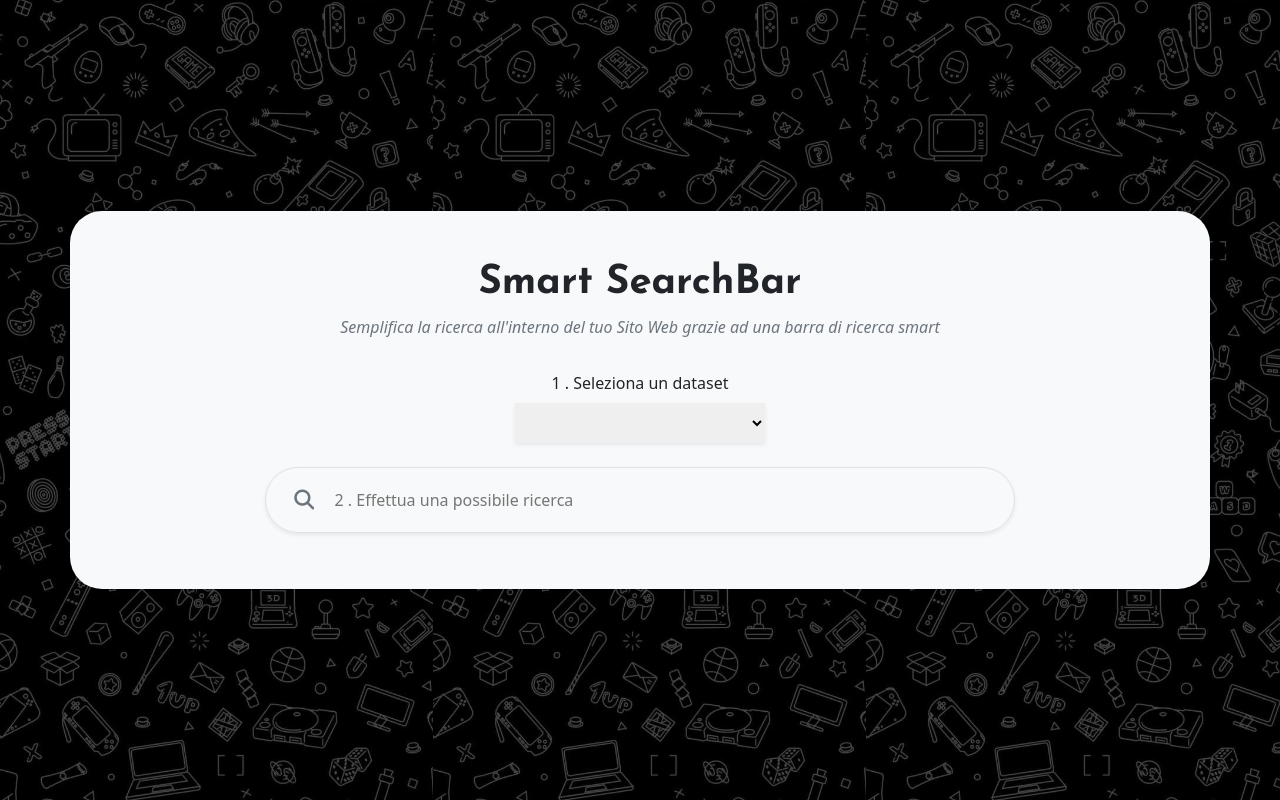
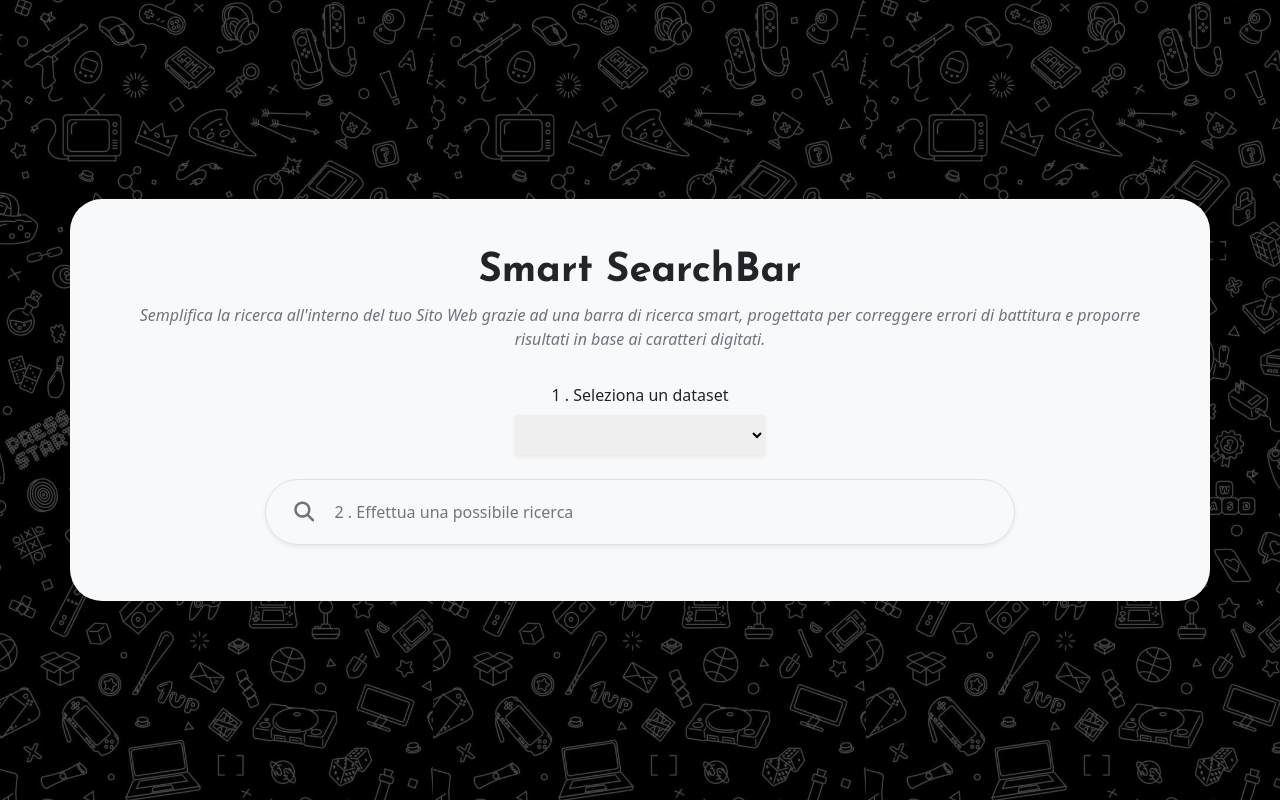
Before and after one commit to Carlo-Adile/smart-search-bar, a Vue app: page / in a window 1280 px wide. Built offline with nearby package versions, Linux system fonts and the light colour scheme.

Commit message:
make app more clear

```diff
--- a/src/components/SearchBar.vue
+++ b/src/components/SearchBar.vue
@@ -30,8 +30,9 @@ export default {
 			<!-- header -->
 			<div class="col-12 text-center mb-3">
 				<h1>Smart SearchBar</h1>
-				<p class="text-secondary fst-italic fw-medium">
-					Semplifica la ricerca all'interno del tuo Sito Web grazie ad una barra di ricerca smart
+				<p class="text-secondary fst-italic fw-medium px-md-5">
+					Semplifica la ricerca all'interno del tuo Sito Web grazie ad una barra di ricerca smart, progettata
+					per correggere errori di battitura e proporre risultati in base ai caratteri digitati.
 				</p>
 			</div>
 			<!-- scegli un dataset -->
--- a/src/datasets/datasets.json
+++ b/src/datasets/datasets.json
@@ -28,7 +28,7 @@
 		"Escursionismo",
 		"Judo"
 	],
-	"Film": [
+	"Generi Film": [
 		"Azione",
 		"Commedia",
 		"Drammatico",
@@ -45,7 +45,7 @@
 		"Storico",
 		"Animazione"
 	],
-	"Musica": [
+	"Generi Musicali": [
 		"Rock",
 		"Pop",
 		"Jazz",
@@ -57,7 +57,7 @@
 		"Elettronica",
 		"Metal"
 	],
-	"ArticoliBlog": [
+	"Articoli Blog": [
 		"Come Aprire il Tuo Sito WordPress",
 		"Design e CSS: guida introduttiva",
 		"Introduzione alle API RESTful per Principianti",
```
